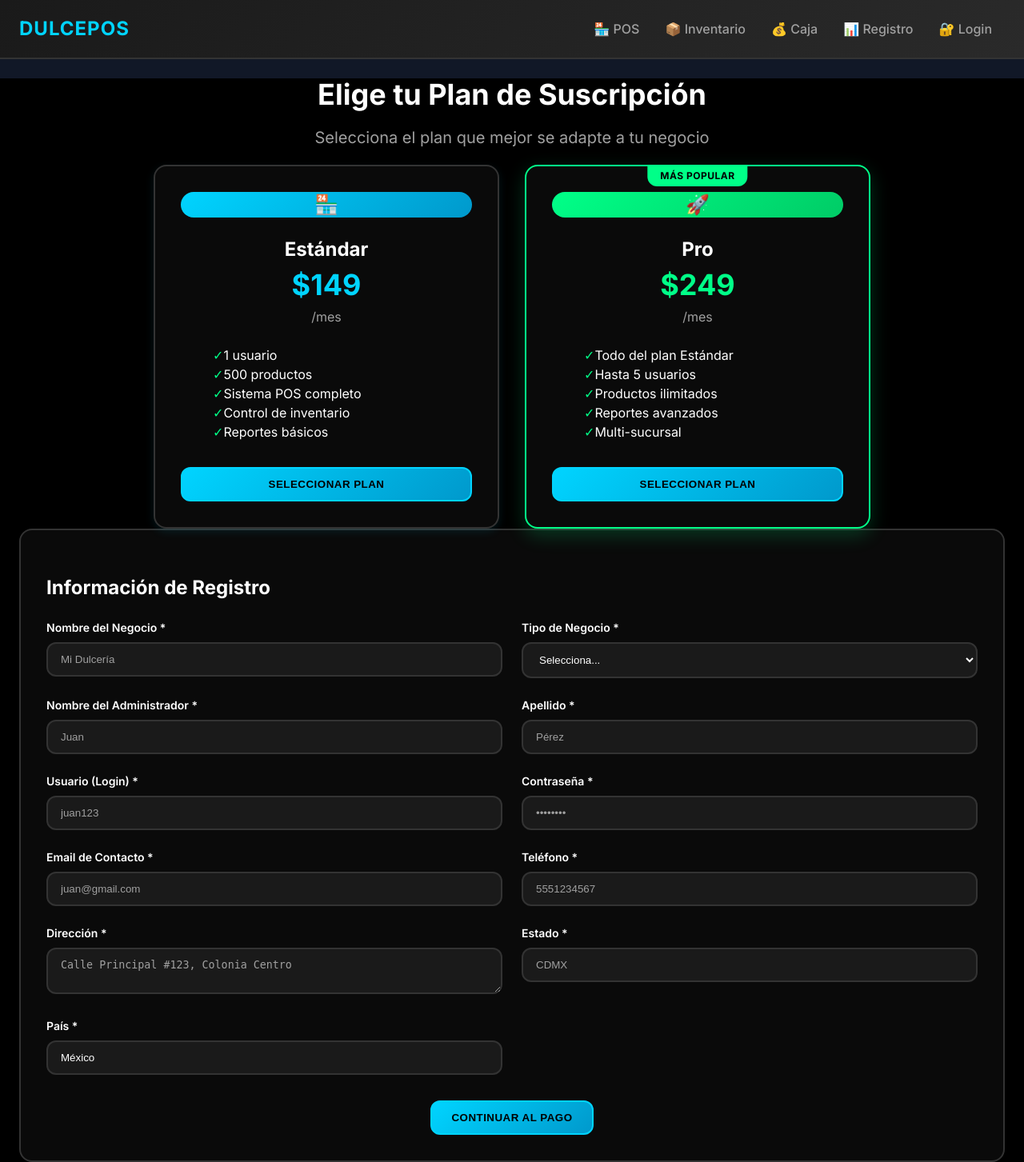
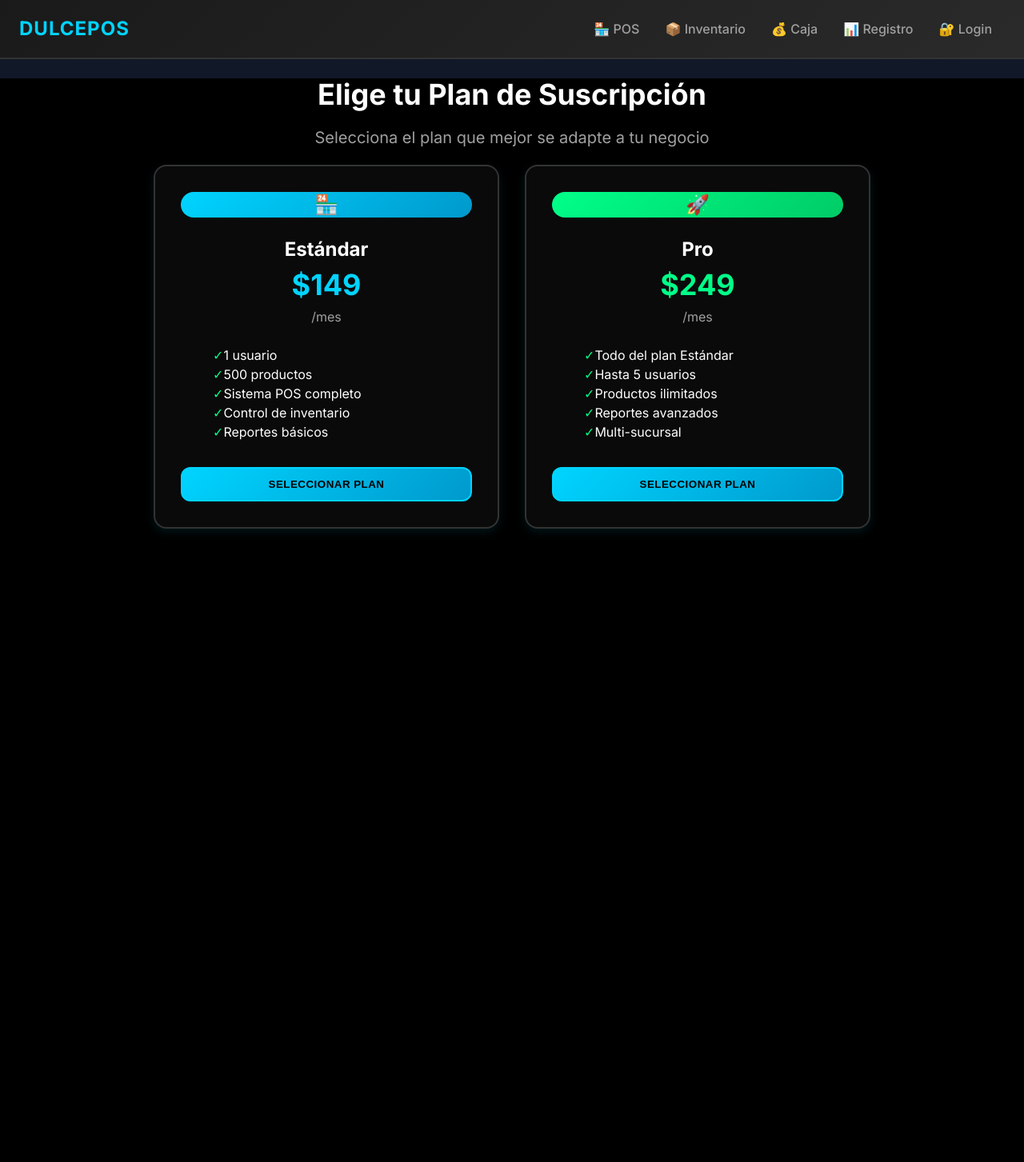
Before and after one commit to josesin1233/POS, a Django app: page /suscripcion/?plan=estandar in a window 1280 px wide. Shown: the whole page at 80% size. After the commit the page ends 665 px from the top, so only its background shows below. Run offline with Django 5.2, Linux system fonts and the light colour scheme; some libraries are stand-ins or nearby versions.

Commit message:
Implement progressive form display for improved UX flow
- Only show plans initially, form appears after plan selection
- Page expands smoothly instead of changing pages
- Users can switch between plans while keeping forms visible
- Remove "MÁS POPULAR" label as requested
- Add smooth animations for form appearance/disappearance
- Implement "Cambiar Plan" button to go back to plan selection
- Visual feedback for selected plans with border highlighting
- Auto-scroll to relevant sections for better user guidance

UX improvements:
- Progressive disclosure: show only what user needs at each step
- Smooth transitions with CSS animations (0.5s ease)
- Clear visual hierarchy with plan selection always visible
- Contextual navigation buttons for easy plan switching

🤖 Generated with [Claude Code](https://claude.ai/code)

Co-Authored-By: Claude <noreply@anthropic.com>

```diff
--- a/templates/pos/suscripcion_nueva.html
+++ b/templates/pos/suscripcion_nueva.html
@@ -34,23 +34,7 @@
     }
 
     .plan-featured {
-        border-color: var(--accent-green);
-        box-shadow: 0 8px 25px rgba(0, 255, 136, 0.2);
-    }
-
-    .plan-featured::before {
-        content: 'MÁS POPULAR';
-        position: absolute;
-        top: -1px;
-        left: 50%;
-        transform: translateX(-50%);
-        background: var(--accent-green);
-        color: #000000;
-        padding: 4px 16px;
-        border-radius: 0 0 12px 12px;
-        font-size: 0.75rem;
-        font-weight: bold;
-        letter-spacing: 0.5px;
+        /* Removed "MÁS POPULAR" styling */
     }
 
     .btn-plan-select {
@@ -149,6 +133,20 @@
         color: var(--accent-blue);
         background: rgba(0, 212, 255, 0.1);
     }
+
+    /* Form animation */
+    .form-container {
+        max-height: 0;
+        overflow: hidden;
+        opacity: 0;
+        transition: all 0.5s ease;
+    }
+
+    .form-container.show {
+        max-height: 2000px;
+        opacity: 1;
+        margin-top: 48px;
+    }
 </style>
 {% endblock %}
 
@@ -225,8 +223,8 @@
             </div>
 
             <!-- Plan Pro -->
-            <div class="plan-card plan-featured" id="plan-pro">
-                <div class="p-8 pt-12">
+            <div class="plan-card" id="plan-pro">
+                <div class="p-8">
                     <div class="text-center mb-6">
                         <div class="w-16 h-16 mx-auto mb-4 rounded-full flex items-center justify-center text-2xl"
                              style="background: linear-gradient(135deg, var(--accent-green), #00cc66);">
@@ -262,8 +260,8 @@
             </div>
         </div>
 
-        <!-- Registration Form -->
-        <div class="max-w-2xl mx-auto" id="registration-section">
+        <!-- Registration Form (initially hidden) -->
+        <div class="max-w-2xl mx-auto form-container" id="registration-section">
             <div class="registration-form">
                 <h3 class="text-2xl font-bold mb-6" style="color: var(--text-primary);">
                     Información de Registro
@@ -371,6 +369,13 @@
                         <button type="submit" class="btn-plan-select px-12 py-4">
                             Continuar al Pago
                         </button>
+                        <div class="mt-4">
+                            <button type="button" onclick="hideForms()"
+                                    class="text-sm px-6 py-2 rounded-lg border"
+                                    style="background: transparent; border-color: var(--border-color); color: var(--text-secondary);">
+                                ← Cambiar Plan
+                            </button>
+                        </div>
                     </div>
                 </form>
             </div>
@@ -456,7 +461,47 @@
         }
         planInput.value = planName;
 
+        // Show registration form with animation
+        showRegistrationForm();
+
         console.log('Plan selected:', planName, price);
+    }
+
+    function showRegistrationForm() {
+        const formContainer = document.getElementById('registration-section');
+        formContainer.classList.add('show');
+
+        // Smooth scroll to form after animation starts
+        setTimeout(() => {
+            formContainer.scrollIntoView({
+                behavior: 'smooth',
+                block: 'start'
+            });
+        }, 100);
+    }
+
+    function hideForms() {
+        // Hide registration form
+        document.getElementById('registration-section').classList.remove('show');
+
+        // Hide payment form if visible
+        document.getElementById('payment-section').classList.add('hidden');
+
+        // Clear plan selection visually
+        document.querySelectorAll('.plan-card').forEach(card => {
+            card.classList.remove('selected');
+            card.querySelector('.btn-plan-select').classList.remove('selected');
+        });
+
+        // Clear selected plan
+        selectedPlan = null;
+        selectedPrice = 0;
+
+        // Scroll back to plans
+        document.querySelector('.grid').scrollIntoView({
+            behavior: 'smooth',
+            block: 'start'
+        });
     }
 
     // Handle registration form submission
@@ -562,8 +607,14 @@
 
     function goBackToRegistration() {
         document.getElementById('payment-section').classList.add('hidden');
-        document.getElementById('registration-section').classList.remove('hidden');
+        document.getElementById('registration-section').classList.add('show');
         currentStep = 'registration';
+
+        // Scroll to registration form
+        document.getElementById('registration-section').scrollIntoView({
+            behavior: 'smooth',
+            block: 'start'
+        });
     }
 
     // Handle payment form submission
```
